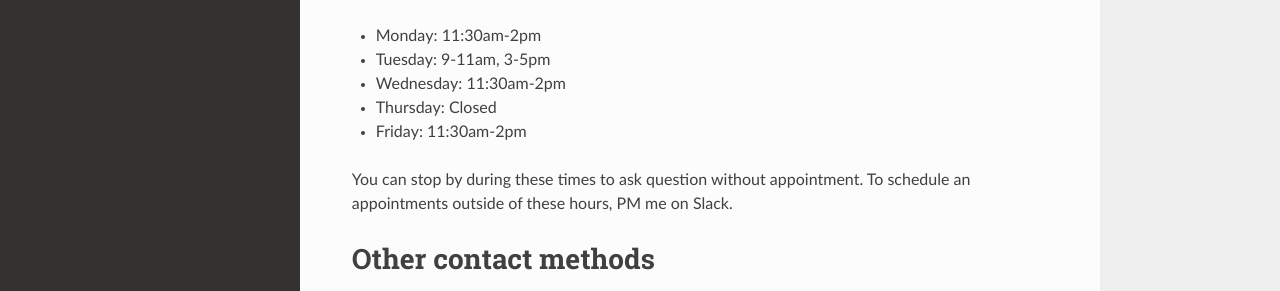
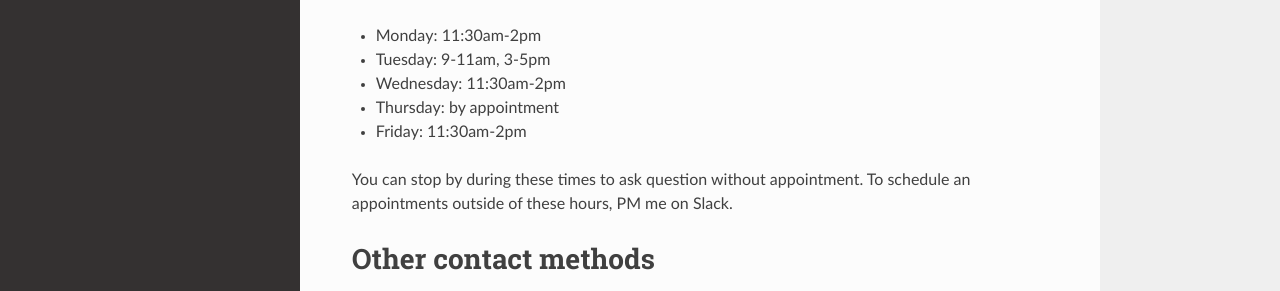
Before and after one commit to twpark/csc4800syl, an MkDocs documentation site: the page built from docs/contact.md, in a window 1280 px wide and 1157 px high. Shown: the part 631-922 px from the top of the window. Built offline with MkDocs 1.6.1, drawn with Linux system fonts in a browser that asks for light colours; nearby versions of some CDN libraries; old or Windows-style settings are respelled for this version of MkDocs.

Commit message:
office hour change (thursday by appmt)

```diff
--- a/docs/contact.md
+++ b/docs/contact.md
@@ -14,7 +14,7 @@ Once you sign-up, you can use [sputwp.slack.com](http://sputwp.slack.com) to ope
 * Monday: 11:30am-2pm
 * Tuesday: 9-11am, 3-5pm
 * Wednesday: 11:30am-2pm
-* Thursday: Closed
+* Thursday: by appointment
 * Friday: 11:30am-2pm
 
 You can stop by during these times to ask question without appointment. To schedule an appointments outside of these hours, PM me on Slack.
```
